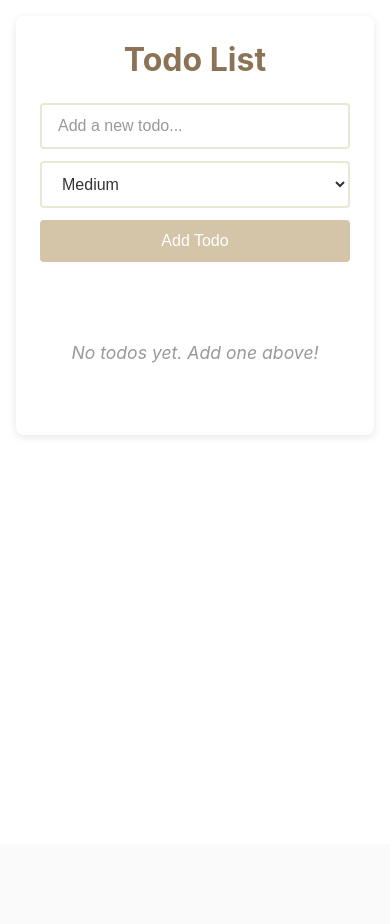
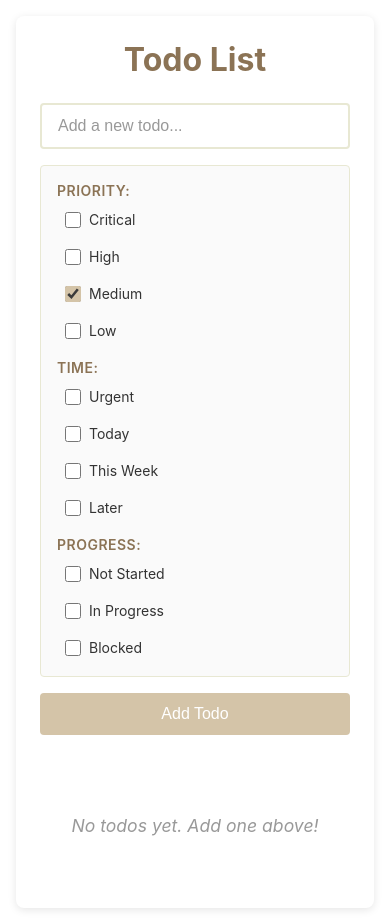
Before and after one commit to bravovo/agents-task, a React (Vite) app: page / in a window 390 px wide. Before the commit the page ends 844 px from the top, so only its background shows below. Built offline with nearby package versions, Linux system fonts and the light colour scheme.

Commit message:
added multiple categories for each todo

```diff
--- a/src/App.css
+++ b/src/App.css
@@ -41,26 +41,62 @@ h1 {
 
 .todo-form {
   display: flex;
-  gap: 0.75rem;
+  flex-direction: column;
+  gap: 1rem;
   margin-bottom: 2rem;
-  flex-wrap: wrap;
 }
 
-.category-select {
-  padding: 0.75rem 1rem;
-  border: 2px solid #E8E8D3;
+.category-selection {
+  display: flex;
+  flex-direction: column;
+  gap: 1rem;
+  padding: 1rem;
+  background-color: #FAFAFA;
   border-radius: 4px;
-  font-size: 1rem;
-  background-color: #FFFFFF;
-  color: #333;
-  cursor: pointer;
-  transition: border-color 0.2s;
-  min-width: 120px;
+  border: 1px solid #E8E8D3;
 }
 
-.category-select:focus {
-  outline: none;
-  border-color: #D4C4A8;
+.category-group {
+  display: flex;
+  flex-direction: column;
+  gap: 0.5rem;
+}
+
+.category-group-label {
+  font-weight: 600;
+  color: #8B7355;
+  font-size: 0.875rem;
+  text-transform: uppercase;
+  letter-spacing: 0.5px;
+}
+
+.category-checkboxes {
+  display: flex;
+  flex-wrap: wrap;
+  gap: 0.75rem;
+}
+
+.category-checkbox-label {
+  display: flex;
+  align-items: center;
+  gap: 0.5rem;
+  cursor: pointer;
+  font-size: 0.875rem;
+  color: #333;
+  padding: 0.25rem 0.5rem;
+  border-radius: 4px;
+  transition: background-color 0.2s;
+}
+
+.category-checkbox-label:hover {
+  background-color: #F0F0F0;
+}
+
+.category-checkbox {
+  cursor: pointer;
+  width: 16px;
+  height: 16px;
+  accent-color: #D4C4A8;
 }
 
 .todo-input {
@@ -137,6 +173,13 @@ h1 {
   word-break: break-word;
 }
 
+.category-badges {
+  display: flex;
+  flex-wrap: wrap;
+  gap: 0.5rem;
+  margin-top: 0.5rem;
+}
+
 .category-badge {
   display: inline-block;
   padding: 0.25rem 0.75rem;
@@ -147,6 +190,7 @@ h1 {
   width: fit-content;
 }
 
+/* Priority categories */
 .category-critical {
   background-color: #DC3545;
   color: #FFFFFF;
@@ -164,6 +208,48 @@ h1 {
 
 .category-low {
   background-color: #4CAF50;
+  color: #FFFFFF;
+}
+
+/* Time-based categories */
+.category-urgent {
+  background-color: #E91E63;
+  color: #FFFFFF;
+}
+
+.category-today {
+  background-color: #2196F3;
+  color: #FFFFFF;
+}
+
+.category-this-week {
+  background-color: #00BCD4;
+  color: #FFFFFF;
+}
+
+.category-later {
+  background-color: #9E9E9E;
+  color: #FFFFFF;
+}
+
+/* Progress-based categories */
+.category-not-started {
+  background-color: #757575;
+  color: #FFFFFF;
+}
+
+.category-in-progress {
+  background-color: #FF9800;
+  color: #FFFFFF;
+}
+
+.category-completed {
+  background-color: #4CAF50;
+  color: #FFFFFF;
+}
+
+.category-blocked {
+  background-color: #F44336;
   color: #FFFFFF;
 }
 
@@ -212,8 +298,8 @@ h1 {
     flex-direction: column;
   }
 
-  .category-select {
-    width: 100%;
+  .category-checkboxes {
+    flex-direction: column;
   }
 
   .submit-button {
--- a/src/App.jsx
+++ b/src/App.jsx
@@ -1,22 +1,81 @@
 import { useState } from 'react'
 import TodoList from './components/TodoList'
+
+// Category definitions organized by type
+const CATEGORIES = {
+  priority: [
+    { value: 'critical', label: 'Critical' },
+    { value: 'high', label: 'High' },
+    { value: 'medium', label: 'Medium' },
+    { value: 'low', label: 'Low' }
+  ],
+  time: [
+    { value: 'urgent', label: 'Urgent' },
+    { value: 'today', label: 'Today' },
+    { value: 'this-week', label: 'This Week' },
+    { value: 'later', label: 'Later' }
+  ],
+  progress: [
+    { value: 'not-started', label: 'Not Started' },
+    { value: 'in-progress', label: 'In Progress' },
+    { value: 'blocked', label: 'Blocked' }
+  ]
+}
 
 function App() {
   const [todos, setTodos] = useState([])
   const [inputValue, setInputValue] = useState('')
-  const [category, setCategory] = useState('medium')
+  const [selectedCategories, setSelectedCategories] = useState(['medium'])
+
+  // Helper function to get the category type for a given category value
+  const getCategoryType = (categoryValue) => {
+    if (CATEGORIES.priority.some(cat => cat.value === categoryValue)) return 'priority'
+    if (CATEGORIES.time.some(cat => cat.value === categoryValue)) return 'time'
+    if (CATEGORIES.progress.some(cat => cat.value === categoryValue)) return 'progress'
+    return null
+  }
+
+  // Helper function to get all category values of a specific type
+  const getCategoryValuesByType = (type) => {
+    return CATEGORIES[type].map(cat => cat.value)
+  }
+
+  const handleCategoryChange = (categoryValue) => {
+    setSelectedCategories(prev => {
+      const categoryType = getCategoryType(categoryValue)
+      if (!categoryType) return prev
+
+      if (prev.includes(categoryValue)) {
+        // If unchecking, remove it but ensure at least one priority category remains
+        const filtered = prev.filter(cat => cat !== categoryValue)
+        // If removing a priority category, ensure at least one priority remains
+        if (categoryType === 'priority') {
+          const hasPriority = filtered.some(cat => getCategoryType(cat) === 'priority')
+          if (!hasPriority) {
+            return ['medium'] // Default to medium if removing the last priority
+          }
+        }
+        return filtered
+      } else {
+        // If checking, remove any other category of the same type first
+        const otherCategoriesOfSameType = getCategoryValuesByType(categoryType)
+        const filtered = prev.filter(cat => !otherCategoriesOfSameType.includes(cat))
+        return [...filtered, categoryValue]
+      }
+    })
+  }
 
   const handleSubmit = (e) => {
     e.preventDefault()
-    if (inputValue.trim() !== '') {
+    if (inputValue.trim() !== '' && selectedCategories.length > 0) {
       const newTodo = {
         id: Date.now(),
         text: inputValue.trim(),
-        category: category
+        categories: [...selectedCategories]
       }
       setTodos([...todos, newTodo])
       setInputValue('')
-      setCategory('medium')
+      setSelectedCategories(['medium'])
     }
   }
 
@@ -36,16 +95,56 @@ function App() {
             placeholder="Add a new todo..."
             className="todo-input"
           />
-          <select
-            value={category}
-            onChange={(e) => setCategory(e.target.value)}
-            className="category-select"
-          >
-            <option value="critical">Critical</option>
-            <option value="high">High</option>
-            <option value="medium">Medium</option>
-            <option value="low">Low</option>
-          </select>
+          <div className="category-selection">
+            <div className="category-group">
+              <label className="category-group-label">Priority:</label>
+              <div className="category-checkboxes">
+                {CATEGORIES.priority.map(cat => (
+                  <label key={cat.value} className="category-checkbox-label">
+                    <input
+                      type="checkbox"
+                      checked={selectedCategories.includes(cat.value)}
+                      onChange={() => handleCategoryChange(cat.value)}
+                      className="category-checkbox"
+                    />
+                    <span>{cat.label}</span>
+                  </label>
+                ))}
+              </div>
+            </div>
+            <div className="category-group">
+              <label className="category-group-label">Time:</label>
+              <div className="category-checkboxes">
+                {CATEGORIES.time.map(cat => (
+                  <label key={cat.value} className="category-checkbox-label">
+                    <input
+                      type="checkbox"
+                      checked={selectedCategories.includes(cat.value)}
+                      onChange={() => handleCategoryChange(cat.value)}
+                      className="category-checkbox"
+                    />
+                    <span>{cat.label}</span>
+                  </label>
+                ))}
+              </div>
+            </div>
+            <div className="category-group">
+              <label className="category-group-label">Progress:</label>
+              <div className="category-checkboxes">
+                {CATEGORIES.progress.map(cat => (
+                  <label key={cat.value} className="category-checkbox-label">
+                    <input
+                      type="checkbox"
+                      checked={selectedCategories.includes(cat.value)}
+                      onChange={() => handleCategoryChange(cat.value)}
+                      className="category-checkbox"
+                    />
+                    <span>{cat.label}</span>
+                  </label>
+                ))}
+              </div>
+            </div>
+          </div>
           <button type="submit" className="submit-button">
             Add Todo
           </button>
--- a/src/components/TodoList.jsx
+++ b/src/components/TodoList.jsx
@@ -9,13 +9,24 @@ function TodoList({ todos, onDelete }) {
 
   return (
     <ul className="todo-list">
-      {todos.map(todo => (
+      {todos.map(todo => {
+        // Support both old format (category) and new format (categories)
+        const categories = todo.categories || (todo.category ? [todo.category] : ['medium'])
+
+        return (
           <li key={todo.id} className="todo-item">
             <div className="todo-content">
               <span className="todo-text">{todo.text}</span>
-            <span className={`category-badge category-${todo.category || 'medium'}`}>
-              {todo.category || 'medium'}
+              <div className="category-badges">
+                {categories.map((category, index) => (
+                  <span
+                    key={index}
+                    className={`category-badge category-${category}`}
+                  >
+                    {category.replace('-', ' ')}
                   </span>
+                ))}
+              </div>
             </div>
             <button
               onClick={() => onDelete(todo.id)}
@@ -25,7 +36,8 @@ function TodoList({ todos, onDelete }) {
               Delete
             </button>
           </li>
-      ))}
+        )
+      })}
     </ul>
   )
 }
```
Lines whose indentation alone changed are shown as unchanged.
